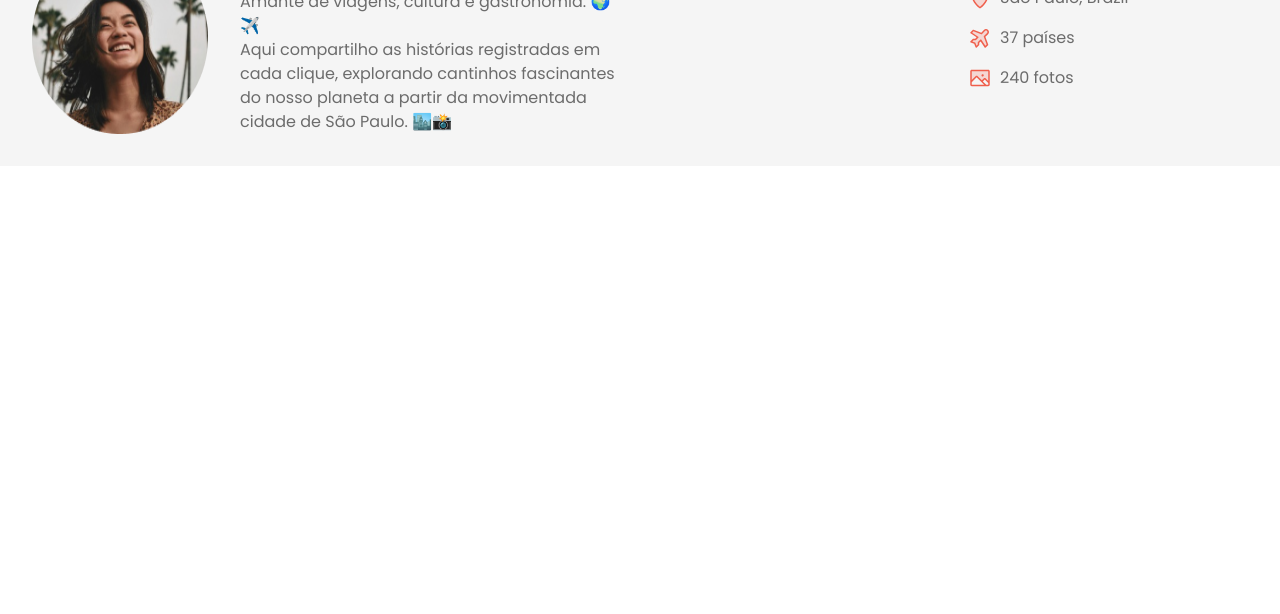
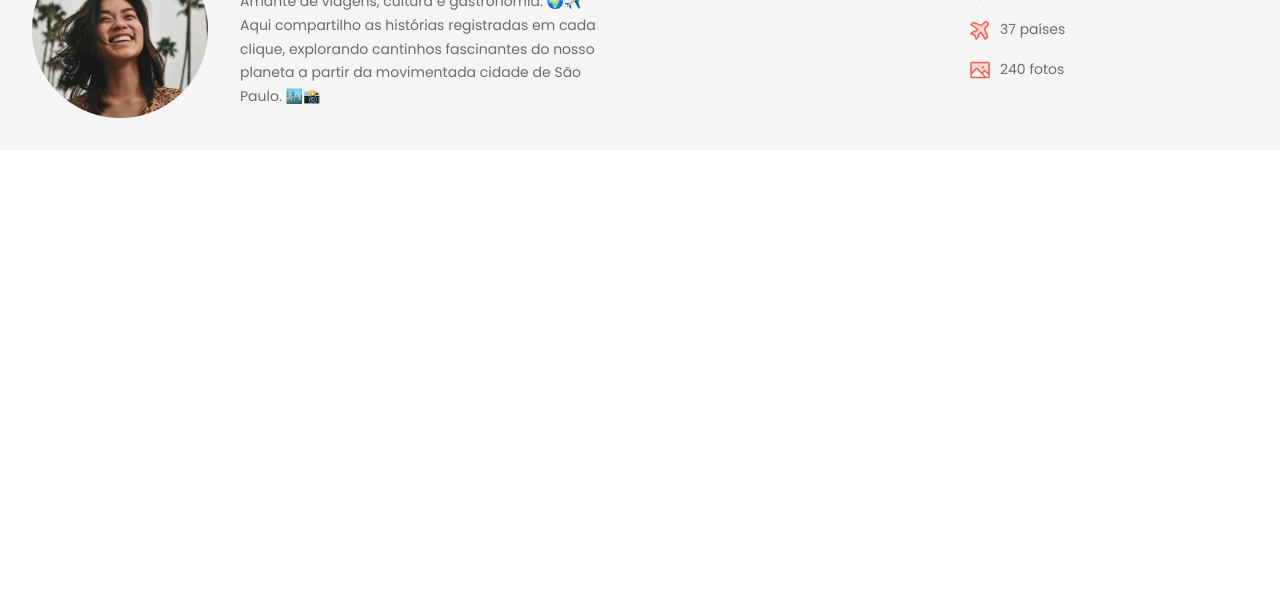
Before and after one commit to ArianeMoura/projeto-travelgram, a plain HTML site: page index.html in a window 1280 px wide. Shown: the part 186-800 px from the top of the page. Drawn offline with Linux system fonts and the light colour scheme.

Commit message:
change header

```diff
--- a/styles/header.css
+++ b/styles/header.css
@@ -1,5 +1,6 @@
 header {
   padding-block: 32px;
+  font: var(--text-md);
 }
 
 header .container {
@@ -13,7 +14,7 @@ header .container {
   gap: 32px;
 }
 
-#profile>div {
+#profile > div {
   max-width: 384px;
 }
 
@@ -21,10 +22,6 @@ header .container {
   font: var(--text-lg);
   color: var(--text-color-primary);
   margin-bottom: 8px;
-}
-
-#profile p {
-  font: var(--text-);
 }
 
 #info {
```
